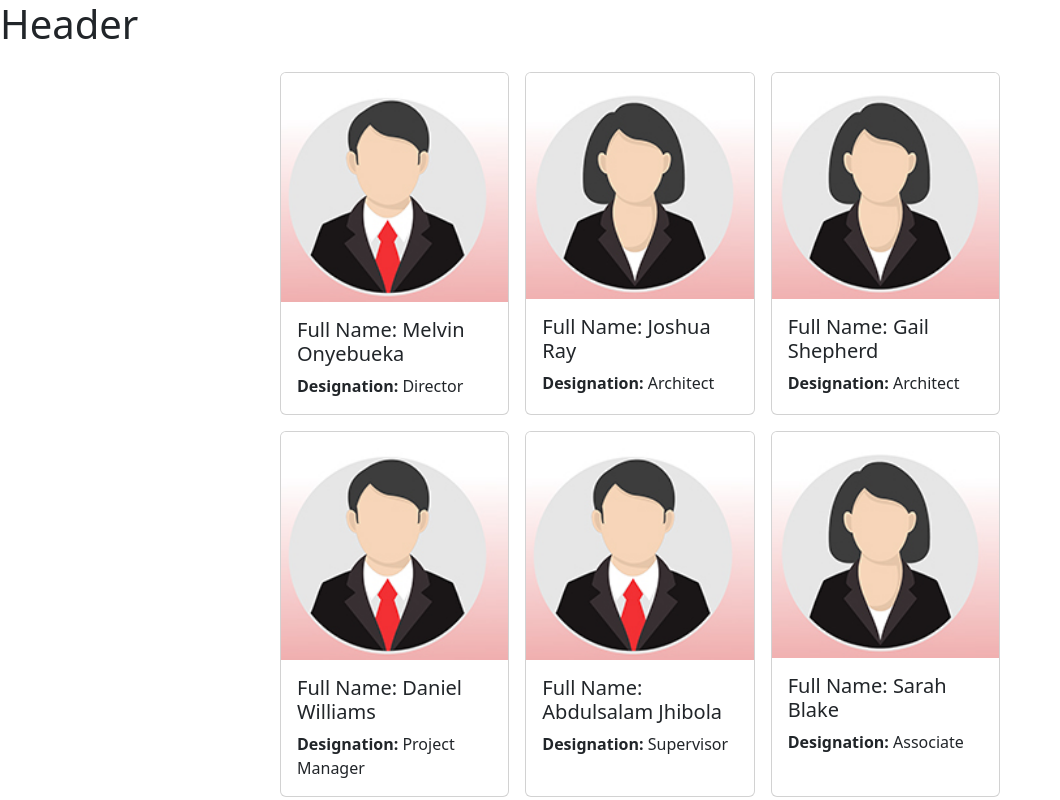
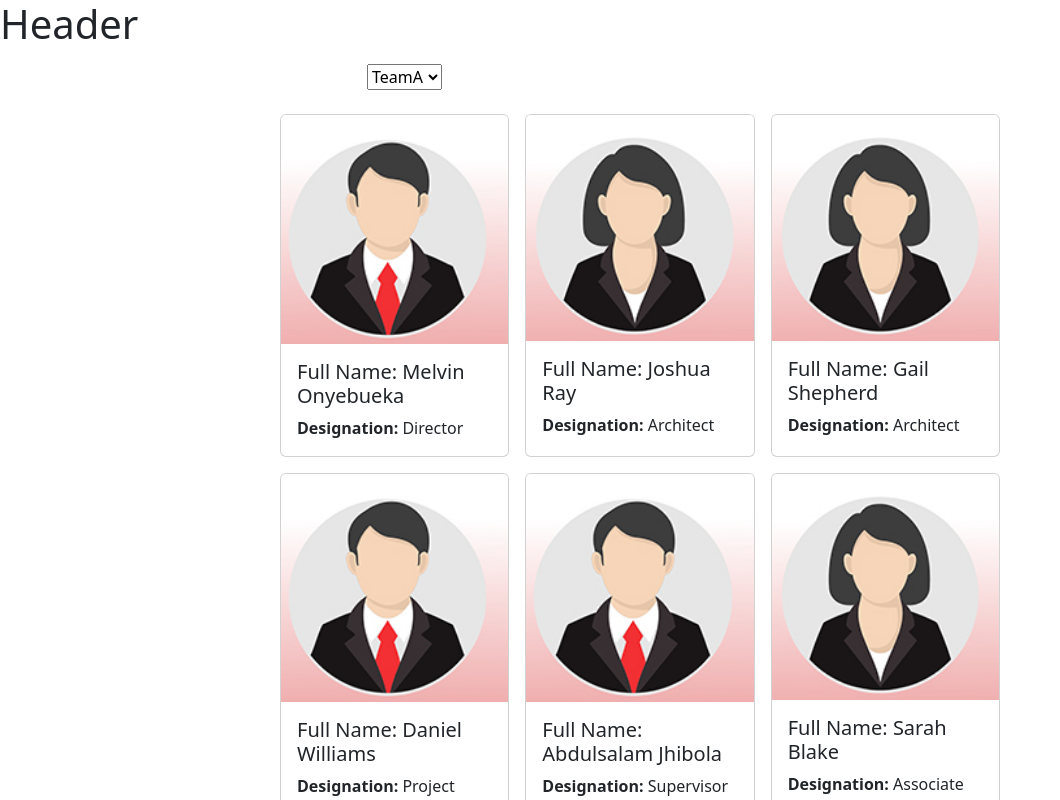
Before and after one commit to Daniel-Williams-ux/Alcasa_Team_Member_Allocation_App, a React (Vite) app: page / in a window 1280 px wide. Shown: the top 800 px of the page, without its empty margins (0-1060 px from the left). Built offline with nearby package versions, Linux system fonts and the light colour scheme.

Commit message:
add a dropdown option

```diff
--- a/src/Employees.jsx
+++ b/src/Employees.jsx
@@ -91,6 +91,16 @@ const Employees = () => {
 
   return (
     <main className="container">
+       <div className="row justify-content-center mt-3 mb-3">
+        <div className="col-6">
+          <select>
+            <option value="TeamA">TeamA</option>
+            <option value="TeamA">TeamB</option>
+            <option value="TeamA">TeamC</option>
+            <option value="TeamA">TeamD</option>
+          </select>
+        </div>
+       </div>
       <div className="row justify-content-center mt-3 mb-3">
         <div className="col-8">
           <div className="card-collection">
```
